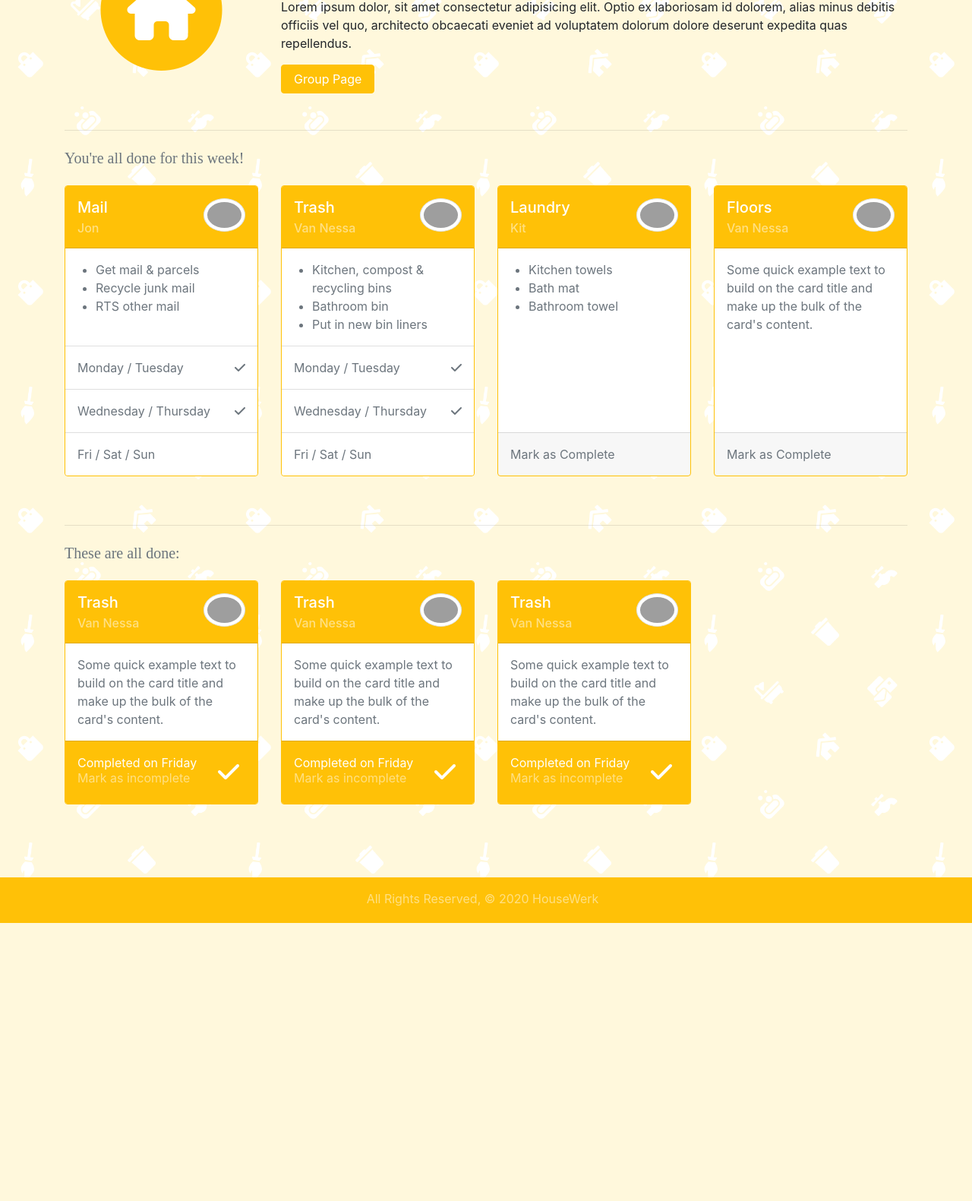
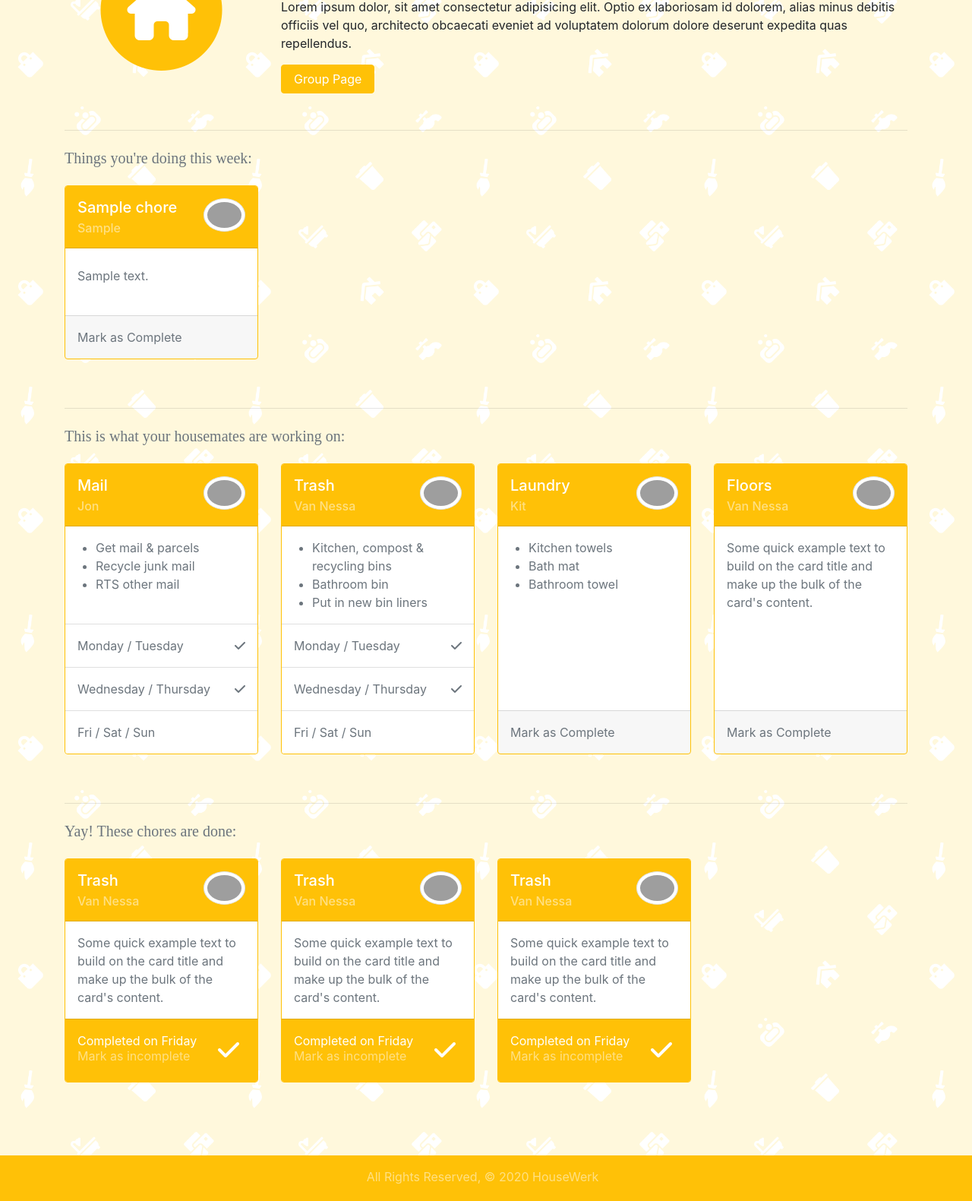
Before and after one commit to anya-pich/housewerk, a Django app: page /profile/ in a window 1280 px wide. Shown: the part 255-1836 px from the top of the page at 76% size. Before the commit the page ends 1470 px from the top, so only its background shows below. Run offline with Django 3.2, Linux system fonts and the light colour scheme; a user stored in the database is signed in; tables that the repository leaves empty hold one stand-in row (values such as "Sample post"); some libraries are stand-ins or nearby versions; some web fonts are replaced; grey boxes are pictures that could not be loaded.

Commit message:
merging things

```diff
--- a/main_app/models.py
+++ b/main_app/models.py
@@ -9,10 +9,8 @@ from django.dispatch import receiver
 class Chore(models.Model):
 	name=models.CharField(max_length=50)
 	description=models.CharField(max_length=250)
-
 	def __str__(self):
 		return self.name
-
 	def get_absolute_url(self):
 		return reverse('chores_detail', kwargs={'pk': self.id})
 
--- a/main_app/templates/profile/home.html
+++ b/main_app/templates/profile/home.html
@@ -23,17 +23,17 @@
 		<!-- Chore cards -->
 
 		<hr mt-5>
-		{% if profile.chores.count %}
+		<!-- {% if user.profile.chores.count %}
 		<h5 class="text-muted my-4 brand">Things to do this week:</h5>
 			<div class="row">
-				{% for chore in profile.chores.all %}
+				{% for chore in user.profile.chores.all %}
 				<div class="col-xl-3 col-lg-4 col-md-6 col-sm-6 mb-5">
 					<div class="card border-warning h-100">
 						<div class="card-header bg-warning">
 							<img src="https://randomuser.me/api/portraits/lego/4.jpg"
 								class="img-thumbnail float-right rounded-circle w-25" alt="...">
 							<h5 class="card-title text-white">{{ chore.name }}</h5>
-							<h6 class="card-subtitle text-white-50">{{ profile }}</h6>
+							<h6 class="card-subtitle text-white-50">{{ user|title }}</h6>
 						</div>
 						<div class="card-body text-secondary py-4">
 							{{ chore.description|linebreaks }}
@@ -49,14 +49,35 @@
 			</div>
 		{% else %}
 		<h5 class="text-muted my-4 brand">You're all done for this week!</h5>
-		{% endif %}
+		{% endif %} -->
 
 
+			<h5 class="text-muted my-4 brand">Things you're doing this week:</h5>
+				<div class="row">
+					{% for chore in chores %}
+					<div class="col-xl-3 col-lg-4 col-md-6 col-sm-6 mb-5">
+						<div class="card border-warning h-100">
+							<div class="card-header bg-warning">
+								<img src="https://randomuser.me/api/portraits/lego/4.jpg"
+									class="img-thumbnail float-right rounded-circle w-25" alt="...">
+								<h5 class="card-title text-white">{{ chore.name }}</h5>
+								<h6 class="card-subtitle text-white-50">{{ user|title }}</h6>
+							</div>
+							<div class="card-body text-secondary py-4">
+								{{ chore.description|linebreaks }}
+							</div>
+							<a href="chore/{{ chore.id }}/toggle" class="text-secondary text-decoration-none">
+								<div class="card-footer">
+									Mark as Complete
+								</div>
+							</a>
+						</div>
+					</div>
+					{% endfor %}
+				</div>
 
-
-
-
-
+			<hr mt-5>
+			<h5 class="text-muted my-4 brand">This is what your housemates are working on:</h5>
 
 			<div class="row">
 				<div class="col-xl-3 col-lg-4 col-md-6 col-sm-6 mb-5">
@@ -168,7 +189,7 @@
 			</div>
 
 			<hr>
-			<h5 class="text-muted my-4 brand">These are all done:</h4>
+			<h5 class="text-muted my-4 brand">Yay! These chores are done:</h4>
 
 				<div class="row">
 					<div class="col-xl-3 col-lg-4 col-md-6 col-sm-6 mb-5">
--- a/main_app/urls.py
+++ b/main_app/urls.py
@@ -45,6 +45,8 @@ urlpatterns = [
     path('chores/<int:pk>/update', views.ChoreUpdate.as_view(), name ='chores_update'),
     path('chores/<int:pk>/delete', views.ChoreDelete. as_view(), name ='chores_delete'),
 
+    path('chore/<int:pk>/toggle', views.toggle_chore, name='toggle_chore'),
+
     # PROFILE LOGIN URLs AUTOMATICALLY CREATED BY DJANGO
     # accounts/ login/ [name='login']
     # accounts/ logout/ [name='logout']
--- a/main_app/views.py
+++ b/main_app/views.py
@@ -47,7 +47,12 @@ def members_remove(request):
 # PROFILE
 
 def profile_home(request):
-	return render(request, 'profile/home.html', {'nav_home': 'active'})
+	chores = Chore.objects.filter(profile=request.user.pk)
+	context = {
+		'chores': chores,
+		'nav_home': 'active'
+	}
+	return render(request, 'profile/home.html', context)
 
 def profile_view(request):
 	return render(request, 'profile/view.html', {'nav_profile': 'active'})
@@ -108,6 +113,11 @@ def create_group(request):
 	context={'form':form}
 	return render(request,'registration/new_group.html',context)
 
+def toggle_chore(request, pk):
+	chore = Chore.objects.get(id=pk)
+	print(chore)
+
+	return redirect('profile_home')
 # CHORES
 
 def chores_index(request):
```
